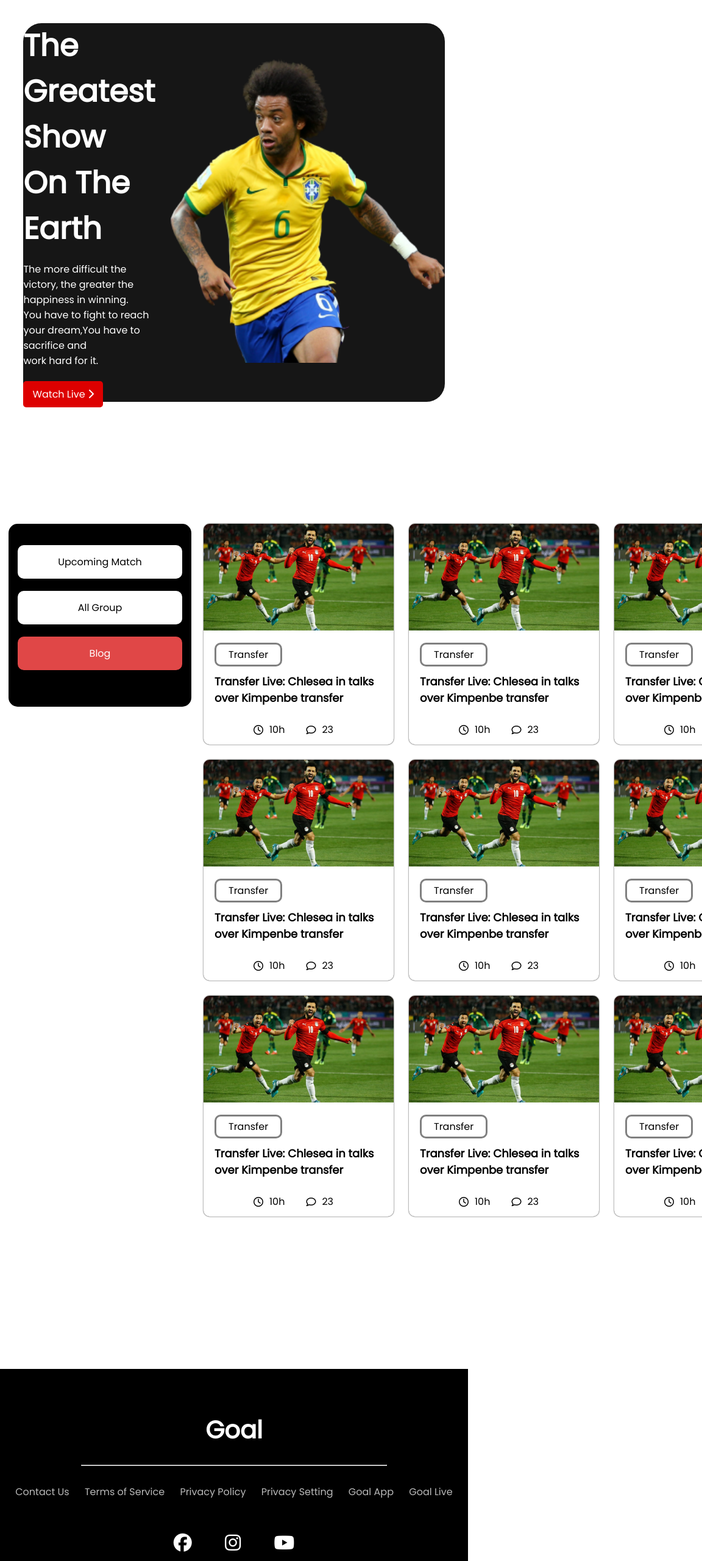
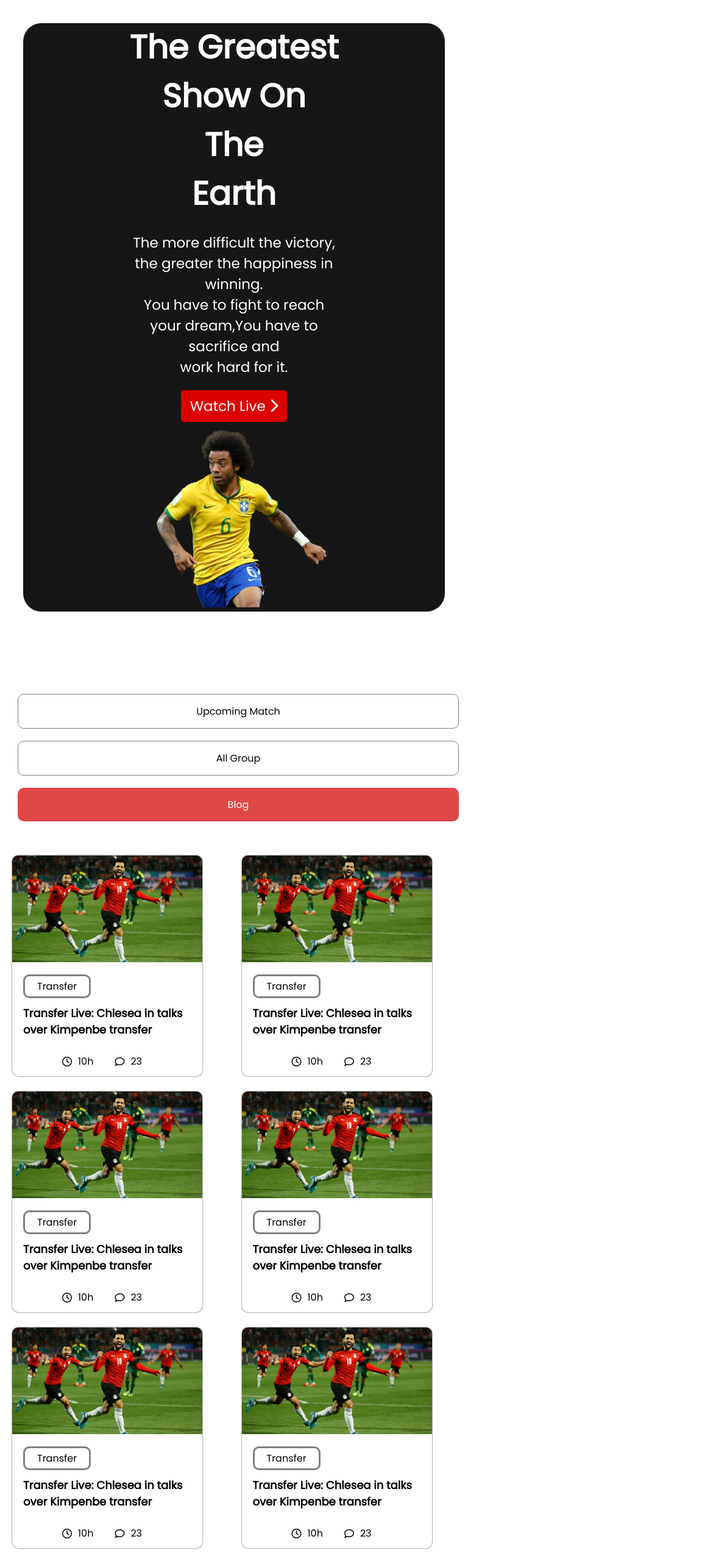
Before and after one commit to anowarzz/world-cup, a plain HTML site: page index.html in a window 768 px wide. Shown: the top 2560 px of the page at 61% size, 1152 px wide, since content can reach past the window. Drawn offline with Linux system fonts and the light colour scheme.

Commit message:
final push

```diff
--- a/index.html
+++ b/index.html
@@ -262,8 +262,13 @@
               </div>
             </div>
           </div>
-        </?div>
+        </div>
     </section>
+
+<div class="view-all">
+    <a href="#" class="view-btn">View All</a>
+</div>
+
   </main>
 
 <!------ Blog Area Ends ---->
--- a/styles/groups-style.css
+++ b/styles/groups-style.css
@@ -163,6 +163,30 @@ span {
   color: red;
 }
 
+.view-all{
+  text-align: center;
+  font-size: 20px;
+  position: relative;
+  bottom:90px;
+  visibility: hidden;
+}
+.view-all a{
+  text-decoration: none;
+  color:white;
+  background-color: #dd0000;
+  padding: 15px;
+  margin:5px;
+  border-radius: 5px;
+}
+.view-all a:hover{
+  background-color:yellow;
+  color:black;
+  transition: 0.8s;
+}
+
+
+
+
 /*--------- Group Area Ends -------- */
 
 /* ------Footer Starts------ */
@@ -209,6 +233,8 @@ footer hr {
   border-bottom: 3px solid yellow;
 }
 /*------------ Footer Style Ends------------ */
+
+
 
 /* ---------- Responsive For Mobile Devices----- */
 
@@ -277,4 +303,84 @@ footer hr {
     position: relative;
     bottom: 45px;
   }
+
+
+
 }
+
+
+  /*-------------- Responsive for tablet------------- */
+
+  @media screen and (min-width:577px) and (max-width:992px) {
+
+
+    .head-text p{
+      text-overflow:ellipsis;
+      font-size: 3vw;
+    }
+
+    .head-section{
+      flex-wrap: wrap;
+      align-items: center;
+      text-align: center;
+      margin-bottom: 70px;
+    }
+    .head-section img{
+      width: 80%;
+      height: 80%;
+      margin-top:20px;
+    }
+
+    .head-section h1 {
+      font-size: 7vw;
+    }
+
+    .watch-button {
+      font-size: 3vw;
+    }
+    .information-box{
+      display: flex;
+      flex-direction:column;
+    }
+    .match-information{
+      background-color:white;
+      width:auto;
+    }
+    .upcoming-btn, .group-btn, .blog-btn{
+      border:1px solid gray;
+    }
+    .information-box img {
+      width: 100%;
+    }
+    .group-list {
+      display: grid;
+        grid-template-columns: repeat(2, 1fr);}
+
+    .view-all{
+      visibility: visible;
+    }
+
+
+  .footer-area{
+    display: flex;
+    flex-direction: column;
+    column-gap: 20px;
+    padding: 0;
+    margin-top:0px;
+  }
+  .footer h1{
+    margin-top: 0;
+    padding-top: 0;
+  }
+  .footer-info{
+    text-align: center;
+  }
+
+  .social-icons{
+    position:relative;
+    bottom:45px;
+      }
+
+    }
+
+/*----------- Media Queries End----------- */
--- a/styles/match-style.css
+++ b/styles/match-style.css
@@ -151,6 +151,29 @@ body {
   bottom: 24px;
 }
 
+.view-all{
+  text-align: center;
+  font-size: 20px;
+  position: relative;
+  bottom:90px;
+  visibility: hidden;
+}
+.view-all a{
+  text-decoration: none;
+  color:white;
+  background-color: #dd0000;
+  padding: 15px;
+  margin:5px;
+  border-radius: 5px;
+}
+.view-all a:hover{
+  background-color:yellow;
+  color:black;
+  transition: 0.8s;
+}
+
+
+
 /*--------- Match Area Ends -------- */
 
 /* ------Footer Starts------ */
@@ -263,3 +286,78 @@ footer hr {
   bottom:45px;
     }
   }
+
+
+  /*-------------- Responsive for tablet------------- */
+
+  @media screen and (min-width:577px) and (max-width:992px) {
+
+
+    .head-text p{
+      text-overflow:ellipsis;
+      font-size: 3vw;
+    }
+
+    .head-section{
+      flex-wrap: wrap;
+      align-items: center;
+      text-align: center;
+      margin-bottom: 70px;
+    }
+    .head-section img{
+      width: 80%;
+      height: 80%;
+      margin-top:20px;
+    }
+
+    .head-section h1 {
+      font-size: 7vw;
+    }
+
+    .watch-button {
+      font-size: 3vw;
+    }
+    .information-box{
+      display: flex;
+      flex-direction:column;
+    }
+    .match-information{
+      background-color:white;
+      width:auto;
+    }
+    .upcoming-btn, .group-btn, .blog-btn{
+      border:1px solid gray;
+    }
+    .match-area {
+      display: grid;
+        grid-template-columns: repeat(2, 1fr);}
+
+    .view-all{
+      visibility: visible;
+    }
+
+
+  .footer-area{
+    display: flex;
+    flex-direction: column;
+    column-gap: 20px;
+    padding: 0;
+    margin-top:0px;
+  }
+  .footer h1{
+    margin-top: 0;
+    padding-top: 0;
+  }
+  .footer-info{
+    text-align: center;
+  }
+
+  .social-icons{
+    position:relative;
+    bottom:45px;
+      }
+
+
+    }
+
+/*----------- Media Queries End----------- */
--- a/styles/style.css
+++ b/styles/style.css
@@ -169,6 +169,27 @@ body {
 .blog-icons p {
   margin-left: 10px;
 }
+.view-all{
+  text-align: center;
+  font-size: 20px;
+  position: relative;
+  bottom:90px;
+  visibility: hidden;
+}
+.view-all a{
+  text-decoration: none;
+  color:white;
+  background-color: #dd0000;
+  padding: 15px;
+  margin:5px;
+  border-radius: 5px;
+}
+.view-all a:hover{
+  background-color:yellow;
+  color:black;
+  transition: 0.8s;
+}
+
 /*--------- Blog Area Ends -------- */
 
 
@@ -291,4 +312,74 @@ footer hr {
 
   /*-------------- Responsive for tablet------------- */
 
-   @media screen and (min-width:577px) and (max-width:991px) {
+  @media screen and (min-width:577px) and (max-width:992px) {
+
+
+    .head-text p{
+      text-overflow:ellipsis;
+      font-size: 3vw;
+    }
+
+    .head-section{
+      flex-wrap: wrap;
+      align-items: center;
+      text-align: center;
+      margin-bottom: 70px;
+    }
+    .head-section img{
+      width: 80%;
+      height: 80%;
+      margin-top:20px;
+    }
+
+    .head-section h1 {
+      font-size: 7vw;
+    }
+
+    .watch-button {
+      font-size: 3vw;
+    }
+    .information-box{
+      display: flex;
+      flex-direction:column;
+    }
+    .match-information{
+      background-color:white;
+      width:auto;
+    }
+    .upcoming-btn, .group-btn{
+      border:1px solid gray;
+    }
+    .blog-area {
+      display: grid;
+        grid-template-columns: repeat(2, 1fr);}
+
+    .view-all{
+      visibility: visible;
+    }
+
+
+  .footer-area{
+    display: flex;
+    flex-direction: column;
+    column-gap: 20px;
+    padding: 0;
+    margin-top:0px;
+  }
+  .footer h1{
+    margin-top: 0;
+    padding-top: 0;
+  }
+  .footer-info{
+    text-align: center;
+  }
+
+  .social-icons{
+    position:relative;
+    bottom:45px;
+      }
+
+
+    }
+
+/*----------- Media Queries End----------- */
```
Also changed, not shown: groups.html (+3 -8 lines), matches.html (+4 -0 lines).
